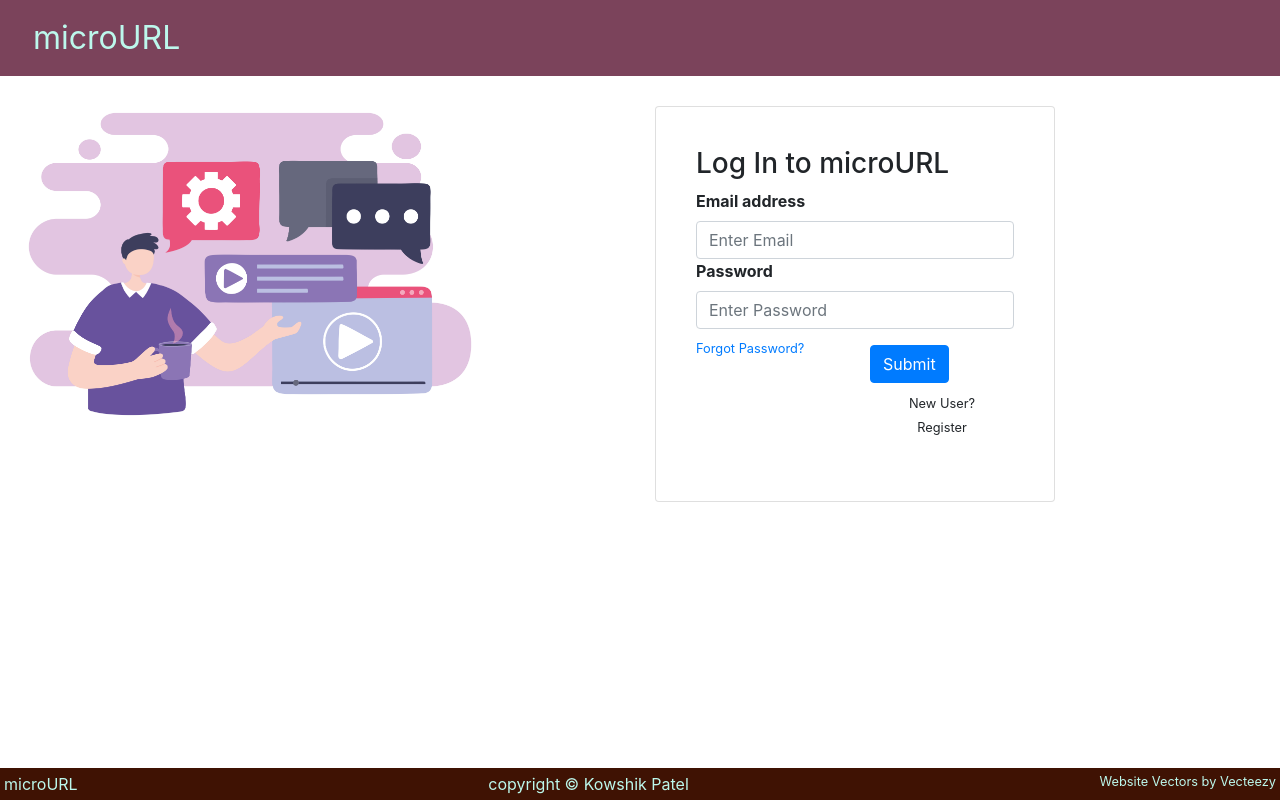
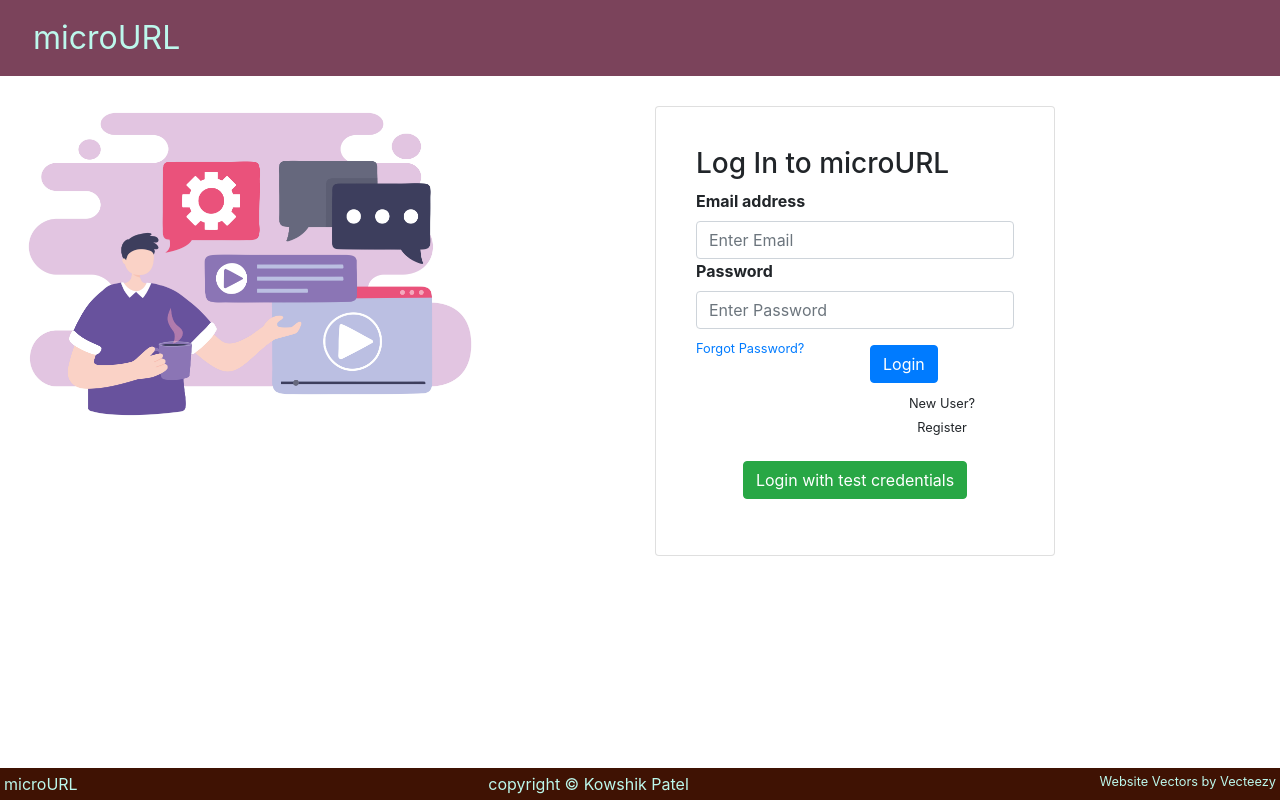
Before and after one commit to KowshikEPatel/urlshortnerfe, a React (Create React App) app: page / in a window 1280 px wide. Built offline with nearby package versions, Linux system fonts and the light colour scheme.

Commit message:
loading feature

```diff
--- a/src/Components/Home.js
+++ b/src/Components/Home.js
@@ -1,6 +1,7 @@
 
-import React,{useContext,useState} from 'react'
-import { UserContext } from '../Contexts/UserContext'
+import React,{useContext,useState} from 'react';
+import { UserContext } from '../Contexts/UserContext';
+import Loader from './Loader';
 
 export default function Home() {
     const data = useContext(UserContext)
@@ -11,6 +12,7 @@
     }
 
     const handleSubmit = ()=>{
+        data.setIsLoading(true)
         let urlInfo = {
                         'url':url,
                         '_id':data.loggedUser['_id']
@@ -24,18 +26,23 @@
         })
         .then(response=>response.json())
         .then(response=>{
-            console.log(response)
+
             setShowUrl({"display":'block','text':response['url']})
+            data.setIsLoading(false)
         })
-        .catch(err=>{console.log(err)})
-           //
-
+        .catch(err=>{
+            console.log(err);
+            data.setIsLoading(false);
+        })
     }
 
+    if(data.isLoading){
+        return <Loader/>
+    }
+    else{
         return <div style={{backgroundColor:'#a7fff0'}}>
         <h3 style={{padding:'20px'}} >Hi {data.loggedUser['firstName']}</h3>
          <div className='card' style={{width:'25rem',padding:'40px',top:'30px',left:'400px',borderRadius:"20px" }}>
-
               <div className='form-group'>
                   <label htmlFor="inputURL"><h4><i className="fa fa-link" aria-hidden="true"></i>Your Long URL</h4></label>
                   <input type="text" className="form-control" id="inputURL" onChange={handleUrl} />
@@ -44,5 +51,7 @@
               </div>
           </div>
       </div>
+    }
+
 
 }
--- a/src/Components/Landingpage.js
+++ b/src/Components/Landingpage.js
@@ -12,7 +12,7 @@
     const [message,setMessage] = React.useState({state:false,text:'',display:'none'})
     const data = useContext(UserContext)
 
-    const handleSubmit = ()=>{
+    const handleLogin = ()=>{
         data.setIsLoading(true)
         fetch('https://kp-microurl.herokuapp.com/',{
             method:'POST',
@@ -23,7 +23,35 @@
         })
         .then(response=>response.json())
         .then(response=>{
-            console.log(response)
+
+            if(response.state){
+                data.setLoggedUser(response.user)
+                data.setIsLoggedIn(true)
+                data.setLoggedUserUrls(response.currentUrl)
+                data.setIsLoading(false)
+            }
+            else{
+                setMessage({state:false,text:response.message,display:'block'})
+                data.setIsLoading(false)
+            }
+        })
+        .catch(err=>{
+             console.log(err);
+             data.setIsLoading(false)})
+    }
+
+    const handleLogintc = ()=>{
+        data.setIsLoading(true)
+        fetch('https://kp-microurl.herokuapp.com/',{
+            method:'POST',
+            headers:{
+                'Content-Type':'application/json'
+            },
+            body:JSON.stringify({'username':'akshay7@akshaymail.com','password':'pass1234'})
+        })
+        .then(response=>response.json())
+        .then(response=>{
+
             if(response.state){
                 data.setLoggedUser(response.user)
                 data.setIsLoggedIn(true)
@@ -71,9 +99,12 @@
                                             <small><div style={{color:'blue',marginTop:'10px'}}><Link to='/forgotpw'>Forgot Password?</Link></div></small>
                                         </div>
                                         <div className='col-6'>
-                                            <button className='btn btn-primary mt-3' onClick={handleSubmit}>Submit</button>
+                                            <button className='btn btn-primary mt-3' onClick={handleLogin}>Login</button>
                                             <Link to='/newuser'><button type="button" className="btn"><small>New User? Register</small></button></Link>
                                         </div>
+                                    </div>
+                                    <div className='row d-grid justify-content-center'>
+                                        <button className='btn btn-success mt-3' onClick={handleLogintc}>Login with test credentials</button>
                                     </div>
                                 </div>
                             </div>
```
Lines whose indentation alone changed are shown as unchanged.
